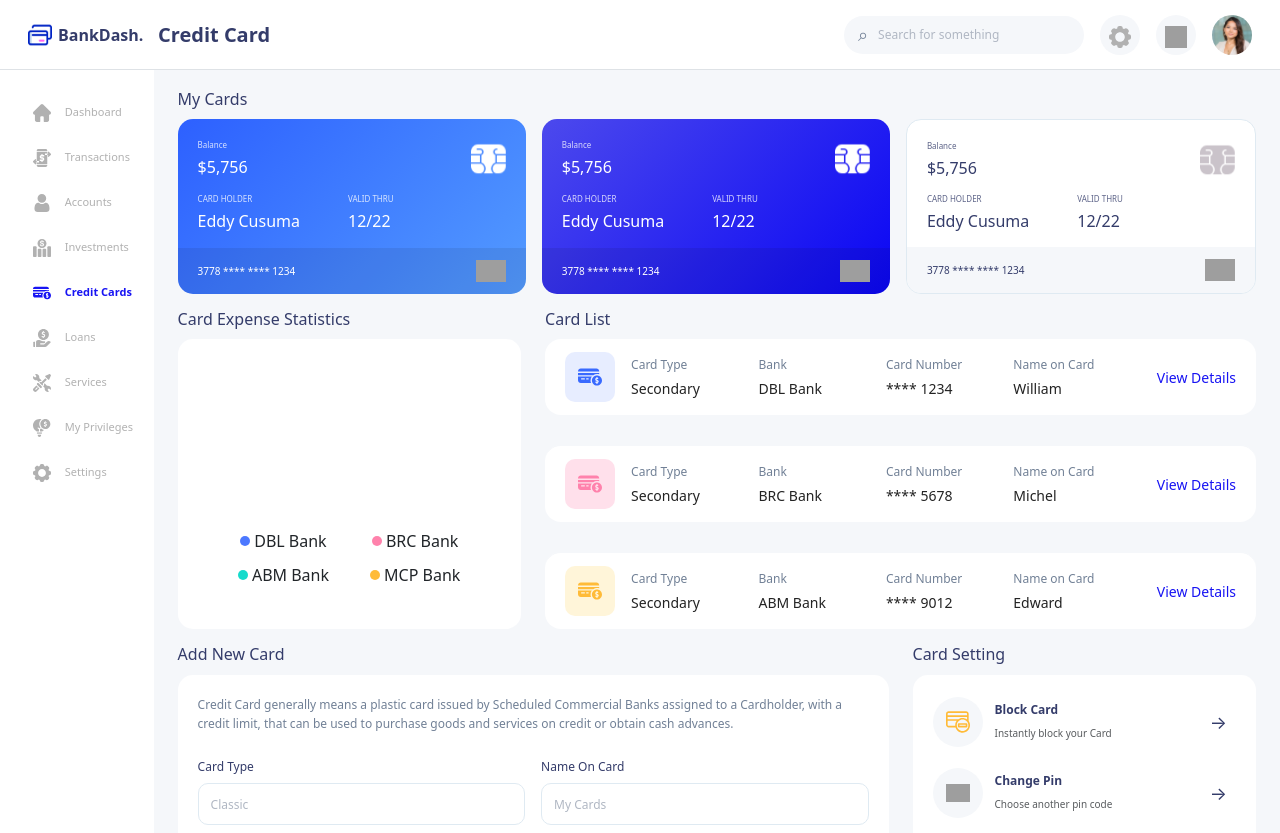
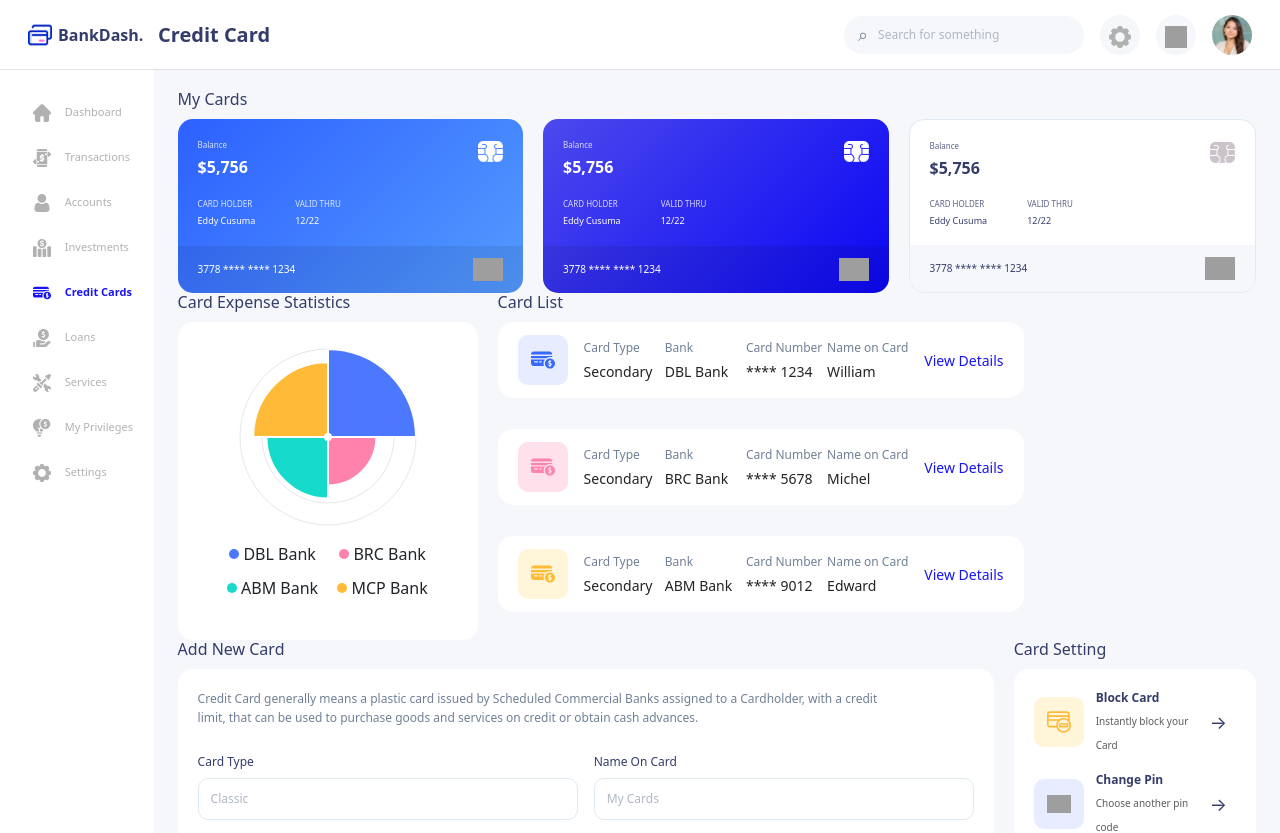
Before and after one commit to LiamDzer/technical-test, a React (Vite) app: page / in a window 1280 px wide. Shown: the top 833 px of the page. Built offline with nearby package versions, Linux system fonts and the light colour scheme; grey boxes are pictures that could not be loaded.

Commit message:
Update Project 5

```diff
--- a/src/components/Credit Cards.tsx
+++ b/src/components/Credit Cards.tsx
@@ -68,25 +68,30 @@ const CreditCard = () => {
     },
   ];
 
-  // Credit Card Component
   return (
     <main className="creditcard flex-grow-1">
+      {/* My Cards */}
       <section>
         <h6 className="section-title">My Cards</h6>
 
-        <div className="d-flex gap-3">
+        <div className="my-cards">
           {cards.map((card, index) => (
-            <div className={`credit-card card-${index + 1}`} key={index}>
-              <div className="d-flex justify-content-between">
+            <div
+              className={`credit-card card-${index + 1}`}
+              key={index}
+            >
+              <div className="credit-card-top">
                 <div>
                   <small>Balance</small>
-                  <div>{card.balance}</div>
+                  <div className="credit-card-balance">
+                    {card.balance}
+                  </div>
                 </div>
 
                 <img src={card.chip} alt="" />
               </div>
 
-              <div className="d-flex gap-5">
+              <div className="credit-card-details">
                 <div>
                   <small>CARD HOLDER</small>
                   <div>{card.cardHolder}</div>
@@ -98,7 +103,7 @@ const CreditCard = () => {
                 </div>
               </div>
 
-              <div className="card-number d-flex justify-content-between align-items-center">
+              <div className="card-number">
                 <span>{card.number}</span>
                 <img src={card.decor} alt="" />
               </div>
@@ -107,39 +112,44 @@ const CreditCard = () => {
         </div>
       </section>
 
-      <div className="row mt-3 align-items-stretch">
-        <section className="col-4 d-flex flex-column">
+      {/* Card Expense + Card List */}
+      <div className="creditcard-bottom">
+        <section className="card-expense-section">
           <h6 className="section-title">Card Expense Statistics</h6>
 
-          <div className="creditcard-box statistics flex-grow-1">
+          <div className="creditcard-box card-expense-box">
             <CardExpenseStatistics />
           </div>
         </section>
 
-        <section className="col-8">
+        <section className="card-list-section">
           <h6 className="section-title">Card List</h6>
 
           <div className="card-list-wrapper">
             {cardList.map((card) => (
-              <CardListItem key={card.cardNumber} {...card} />
+              <CardListItem
+                key={card.cardNumber}
+                {...card}
+              />
             ))}
           </div>
         </section>
       </div>
 
-      <div className="row mt-3 align-items-stretch">
-        <section className="col-8 d-flex flex-column ">
+      {/* Add New Card + Card Setting */}
+      <div className="creditcard-bottom">
+        <section className="add-card-section">
           <h6 className="section-title">Add New Card</h6>
 
-          <div className="creditcard-box flex-grow-1">
+          <div className="creditcard-box">
             <AddNewCard />
           </div>
         </section>
 
-        <section className="col-4 d-flex flex-column">
+        <section className="card-setting-section">
           <h6 className="section-title">Card Setting</h6>
 
-          <div className="creditcard-box flex-grow-1">
+          <div className="creditcard-box">
             <CardSetting />
           </div>
         </section>
--- a/src/components/creditCardPartComponents/Card Expense.tsx
+++ b/src/components/creditCardPartComponents/Card Expense.tsx
@@ -1,14 +1,102 @@
 const CardExpenseStatistics = () => {
   const expenses = [
-    { name: "DBL Bank", color: "#4C78FF" },
-    { name: "BRC Bank", color: "#FF82AC" },
-    { name: "ABM Bank", color: "#16DBCC" },
-    { name: "MCP Bank", color: "#FFBB38" },
+    { name: "DBL Bank", color: "#4C78FF", value: 100 },
+    { name: "BRC Bank", color: "#FF82AC", value: 55 },
+    { name: "ABM Bank", color: "#16DBCC", value: 70 },
+    { name: "MCP Bank", color: "#FFBB38", value: 85 },
+  ];
+
+  const size = 220;
+  const center = size / 2;
+  const maxRadius = size * 0.4;
+  const maxValue = 100;
+
+  const getPoint = (angle: number, radius: number) => {
+    const radians = ((angle - 90) * Math.PI) / 180;
+
+    return {
+      x: center + radius * Math.cos(radians),
+      y: center + radius * Math.sin(radians),
+    };
+  };
+
+  const createSection = (
+    startAngle: number,
+    endAngle: number,
+    value: number,
+  ) => {
+    const radius = (value / maxValue) * maxRadius;
+
+    const start = getPoint(startAngle, radius);
+    const end = getPoint(endAngle, radius);
+
+    return `
+      M ${center} ${center}
+      L ${start.x} ${start.y}
+      A ${radius} ${radius} 0 0 1 ${end.x} ${end.y}
+      Z
+    `;
+  };
+
+  const sections = [
+    {
+      start: 0,
+      end: 90,
+      value: expenses[0].value,
+      color: expenses[0].color,
+    },
+    {
+      start: 90,
+      end: 180,
+      value: expenses[1].value,
+      color: expenses[1].color,
+    },
+    {
+      start: 180,
+      end: 270,
+      value: expenses[2].value,
+      color: expenses[2].color,
+    },
+    {
+      start: 270,
+      end: 360,
+      value: expenses[3].value,
+      color: expenses[3].color,
+    },
   ];
 
   return (
     <div className="content-box card-expense-statistics">
-      <div className="expense-chart">{/* Chart goes here */}</div>
+      <div className="expense-chart">
+        <svg width={size} height={size} viewBox={`0 0 ${size} ${size}`}>
+          {/* Background circles */}
+          {[0.25, 0.5, 0.75, 1].map((scale) => (
+            <circle
+              key={scale}
+              cx={center}
+              cy={center}
+              r={maxRadius * scale}
+              fill="none"
+              stroke="#E5E7EB"
+              strokeWidth="1"
+            />
+          ))}
+
+          {/* Four 90° sections */}
+          {sections.map((section, index) => (
+            <path
+              key={index}
+              d={createSection(section.start, section.end, section.value)}
+              fill={section.color}
+              stroke="#FFFFFF"
+              strokeWidth="2"
+            />
+          ))}
+
+          {/* Center point */}
+          <circle cx={center} cy={center} r="4" fill="#FFFFFF" />
+        </svg>
+      </div>
 
       <div className="expense-legend-grid">
         {expenses.map((expense) => (
--- a/src/components/creditCardPartComponents/Card Settings.tsx
+++ b/src/components/creditCardPartComponents/Card Settings.tsx
@@ -47,13 +47,15 @@ const CardSetting = () => {
             className="card-setting-item d-flex align-items-center"
             key={setting.title}
           >
-            <div className="card-setting-icon rounded-circle">
-              <img src={setting.logo} />
+            <div
+              className="card-setting-icon"
+              style={{ backgroundColor: setting.color }}
+            >
+              <img src={setting.logo} alt="" />
             </div>
 
             <div>
               <div className="fw-semibold">{setting.title}</div>
-
               <small className="text-muted">{setting.description}</small>
             </div>
 
--- a/src/index.css
+++ b/src/index.css
@@ -1,16 +1,27 @@
-/*Import Font*/
+/* =========================
+   Fonts
+========================= */
+
 @import url('https://fonts.googleapis.com/css2?family=Inter:wght@400;500;600;700&family=Lato:wght@400;700&family=Montserrat:wght@400;500;600;700&display=swap');
 
-/*Global CSS*/
+
+/* =========================
+   Global
+========================= */
+
 body {
   font-family: 'Inter', sans-serif;
 }
 
-/*Header CSS*/
+
+/* =========================
+   Header
+========================= */
+
 .header {
   min-height: 70px;
   padding: 0 28px;
-  background-color: white;
+  background-color: #ffffff;
 }
 
 .header-logo {
@@ -51,8 +62,8 @@ body {
   border: none;
   outline: none;
   background: transparent;
+  color: #343c6a;
   font-size: 12px;
-  color: #343c6a;
 }
 
 .search-box input::placeholder {
@@ -63,6 +74,7 @@ body {
   width: 40px;
   height: 40px;
   padding: 9px;
+  border: none;
   background-color: #f5f7fa;
 }
 
@@ -77,18 +89,24 @@ body {
   object-fit: cover;
 }
 
-/*Dashboard CSS*/
+
+/* =========================
+   Dashboard
+========================= */
+
 .dashboard {
   min-width: 12%;
-  background-color: #ffffff;
   padding-top: 20px;
   padding-left: 1%;
+  background-color: #ffffff;
 }
 
 .menu-item {
   height: 45px;
+  display: flex;
+  align-items: center;
+  gap: 14px;
   padding: 0 20px;
-  gap: 14px;
   color: #b1b1b1;
   font-size: 11px;
   cursor: pointer;
@@ -105,52 +123,63 @@ body {
   font-weight: 600;
 }
 
-/*Credit Card CSS*/
+
+/* =========================
+   Credit Cards Page
+========================= */
 
 .creditcard {
-  background-color: #f5f7fa;
+  min-height: 0;
   padding: 20px 24px;
   overflow-y: auto;
-  min-height: 0;
+  background-color: #f5f7fa;
 }
 
 .section-title {
+  margin-bottom: 10px;
   color: #343c6a;
-  margin-bottom: 10px;
 }
 
 .creditcard-box {
-  background-color: white;
+  padding: 20px;
   border-radius: 15px;
-  padding: 20px;
+  background-color: #ffffff;
 }
+
+
+/* =========================
+   My Cards
+========================= */
 
 .my-cards {
   display: flex;
+  width: 100%;
   gap: 20px;
-  width: 100%;
 }
 
 .credit-card {
   flex: 1;
   min-width: 0;
   aspect-ratio: 2 / 1;
-
-  padding: 20px;
-  border-radius: 15px;
-
-  color: white;
-  overflow: hidden;
-
   display: flex;
   flex-direction: column;
   justify-content: space-between;
+  padding: 20px;
+  overflow: hidden;
+  border-radius: 15px;
+  color: #ffffff;
 }
 
 .credit-card-top {
   display: flex;
+  align-items: flex-start;
   justify-content: space-between;
-  align-items: flex-start;
+}
+
+.credit-card-top img {
+  width: 25px;
+  height: 25px;
+  object-fit: contain;
 }
 
 .credit-card small {
@@ -167,8 +196,8 @@ body {
 
 .credit-card-details {
   display: flex;
+  align-items: flex-end;
   gap: 40px;
-  align-items: flex-end;
 }
 
 .credit-card-details div {
@@ -180,15 +209,12 @@ body {
   font-size: 9px;
 }
 
-
 .card-number {
-  margin: 0 -20px -20px;
-  padding: 12px 20px;
-
   display: flex;
   align-items: center;
   justify-content: space-between;
-
+  margin: 0 -20px -20px;
+  padding: 12px 20px;
   background-color: rgba(0, 0, 0, 0.08);
   font-size: 10px;
 }
@@ -196,12 +222,6 @@ body {
 .card-number img {
   width: 30px;
   height: auto;
-}
-
-.credit-card-top img {
-  width: 25px;
-  height: 25px;
-  object-fit: contain;
 }
 
 .card-1 {
@@ -213,14 +233,42 @@ body {
 }
 
 .card-3 {
-  background: white;
+  border: 1px solid #dfeaf2;
+  background-color: #ffffff;
   color: #343c6a;
-  border: 1px solid #dfeaf2;
 }
 
 .card-3 .card-number {
   background-color: #f5f7fa;
 }
+
+
+/* =========================
+   Card List + Expense
+========================= */
+
+/*
+   Use the class below on the parent that contains
+   Card List and Card Expense Statistics.
+*/
+
+.creditcard-bottom {
+  display: flex;
+  align-items: stretch;
+  gap: 20px;
+}
+
+.creditcard-bottom > * {
+  min-width: 0;
+}
+
+.card-list-wrapper,
+.card-expense-statistics {
+  box-sizing: border-box;
+}
+
+
+/* Card Expense */
 
 .card-expense-statistics {
   min-height: 250px;
@@ -232,12 +280,12 @@ body {
   display: flex;
   align-items: center;
   justify-content: center;
+  margin-bottom: 30px;
 }
 
 .expense-legend-grid {
   display: grid;
-  grid-template-columns: 1fr 1fr;
-  column-gap: 0px;
+  grid-template-columns: repeat(2, 1fr);
   row-gap: 10px;
 }
 
@@ -248,7 +296,7 @@ body {
 }
 
 
-/*Card List*/
+/* Card List */
 
 .card-list {
   display: flex;
@@ -256,19 +304,19 @@ body {
   gap: 10px;
 }
 
+.card-list-wrapper {
+  display: flex;
+  flex-direction: column;
+  gap: 30px;
+}
+
 .card-list-item {
   display: flex;
   align-items: center;
   gap: 16px;
   padding: 13px 20px;
+  border-radius: 16px;
   background-color: #ffffff;
-  border-radius: 16px;
-}
-
-.card-list-wrapper {
-  display: flex;
-  flex-direction: column;
-  gap: 30px;
 }
 
 .card-list-item + .card-list-item {
@@ -279,10 +327,10 @@ body {
   width: 50px;
   height: 50px;
   flex-shrink: 0;
-  border-radius: 10px;
   display: flex;
   align-items: center;
   justify-content: center;
+  border-radius: 10px;
 }
 
 .card-list-icon img {
@@ -292,10 +340,10 @@ body {
 }
 
 .card-list-info {
+  flex: 1;
+  min-width: 0;
   display: grid;
   grid-template-columns: repeat(4, minmax(0, 1fr));
-  flex: 1;
-  min-width: 0;
 }
 
 .card-list-field {
@@ -305,13 +353,13 @@ body {
 }
 
 .card-list-label {
+  color: #718096;
   font-size: 12px;
-  color: #718096;
 }
 
 .card-list-value {
+  color: #232323;
   font-size: 14px;
-  color: #232323;
 }
 
 .card-list-details {
@@ -321,21 +369,22 @@ body {
   white-space: nowrap;
 }
 
-
-/*Add New Card*/
+/* =========================
+   Add New Card
+========================= */
 
 .form-description {
   max-width: 700px;
   margin-bottom: 20px;
+  color: #718096;
   font-size: 12px;
   line-height: 1.6;
-  color: #718096;
 }
 
 .creditcard-box .form-label {
   margin-bottom: 7px;
+  color: #343c6a;
   font-size: 12px;
-  color: #343c6a;
 }
 
 .creditcard-box .form-control {
@@ -363,7 +412,9 @@ body {
 }
 
 
-/*Credit Card Setting*/
+/* =========================
+   Card Settings
+========================= */
 
 .card-setting-item {
   min-height: 55px;
@@ -372,13 +423,12 @@ body {
 .card-setting-icon {
   width: 50px;
   height: 50px;
-  margin-right: 12px;
+  flex-shrink: 0;
   display: flex;
   align-items: center;
   justify-content: center;
-  background-color: #f5f7fa;
+  margin-right: 12px;
   border-radius: 10px;
-  flex-shrink: 0;
 }
 
 .card-setting-icon img {
@@ -388,8 +438,8 @@ body {
 }
 
 .card-setting-item .fw-semibold {
+  color: #343c6a;
   font-size: 12px;
-  color: #343c6a;
 }
 
 .card-setting-item small {
@@ -401,15 +451,17 @@ body {
   font-size: 18px;
 }
 
-/*Service CSS*/
+/* =========================
+   Services
+========================= */
 
 .services-page {
   flex: 1;
   min-width: 0;
   min-height: 0;
   padding: 20px 24px;
+  overflow-y: auto;
   background-color: #f5f7fa;
-  overflow-y: auto;
 }
 
 .services-featured {
@@ -424,8 +476,8 @@ body {
   align-items: center;
   gap: 14px;
   padding: 18px;
+  border-radius: 15px;
   background-color: #ffffff;
-  border-radius: 15px;
 }
 
 .featured-service-icon {
@@ -483,15 +535,15 @@ body {
   align-items: center;
   gap: 20px;
   padding: 16px 20px;
+  border-radius: 12px;
   background-color: #ffffff;
-  border-radius: 12px;
 }
 
 .service-list-main {
+  min-width: 0;
   display: flex;
   align-items: center;
   gap: 14px;
-  min-width: 0;
 }
 
 .service-list-icon {
@@ -510,11 +562,12 @@ body {
   object-fit: contain;
 }
 
-.service-list-title {
+.service-list-title,
+.service-list-column {
+  min-width: 0;
   display: flex;
   flex-direction: column;
   gap: 4px;
-  min-width: 0;
 }
 
 .service-list-title span,
@@ -528,13 +581,6 @@ body {
 .service-list-column small {
   color: #718096;
   font-size: 10px;
-}
-
-.service-list-column {
-  display: flex;
-  flex-direction: column;
-  gap: 4px;
-  min-width: 0;
 }
 
 .service-view-button {
@@ -568,27 +614,29 @@ body {
   }
 }
 
-/*Settings CSS*/
+/* =========================
+   Settings
+========================= */
 
 .settings {
   min-width: 0;
   min-height: 0;
+  padding: 20px 24px;
   overflow-y: auto;
-  padding: 20px 24px;
   background-color: #f5f7fa;
 }
 
 .settings-box {
+  padding: 0 20px 20px;
+  border-radius: 15px;
   background-color: #ffffff;
-  border-radius: 15px;
-  padding: 0 20px 20px;
 }
 
 .settings-tabs {
+  height: 48px;
   display: flex;
   align-items: center;
   gap: 40px;
-  height: 48px;
   border-bottom: 1px solid #edf0f5;
 }
 
@@ -617,6 +665,11 @@ body {
   border-radius: 2px;
   background-color: #1814f3;
 }
+
+
+/* =========================
+   Edit Profile
+========================= */
 
 .edit-profile {
   padding-top: 38px;
@@ -741,6 +794,10 @@ body {
   background-color: #100dd0;
 }
 
+/* =========================
+   Preferences
+========================= */
+
 .preferences {
   padding: 38px 0 20px;
 }
@@ -791,10 +848,10 @@ body {
 }
 
 .notification-item {
+  min-height: 42px;
   display: flex;
   align-items: center;
   justify-content: flex-start;
-  min-height: 42px;
   gap: 15px;
   color: #232323;
   font-size: 12px;
@@ -804,6 +861,7 @@ body {
   position: relative;
   width: 36px;
   height: 20px;
+  flex-shrink: 0;
   padding: 0;
   border: none;
   border-radius: 20px;
@@ -824,7 +882,7 @@ body {
 }
 
 .notification-toggle.active {
-  background-color: #16DBCC;
+  background-color: #16dbcc;
 }
 
 .notification-toggle.active span {
@@ -852,6 +910,11 @@ body {
   background-color: #100dd0;
 }
 
+
+/* =========================
+   Security
+========================= */
+
 .settings-content {
   width: 100%;
   padding: 32px;
@@ -861,23 +924,23 @@ body {
 .settings-nav {
   display: flex;
   gap: 32px;
+  margin-bottom: 32px;
   border-bottom: 1px solid #e5e7eb;
-  margin-bottom: 32px;
 }
 
 .settings-nav button {
+  padding: 0 0 14px;
+  border: none;
   background: none;
-  border: none;
-  padding: 0 0 14px;
+  color: #6b7280;
   font-size: 15px;
-  color: #6b7280;
   cursor: pointer;
 }
 
 .settings-nav button.active {
+  border-bottom: 2px solid #111827;
   color: #111827;
   font-weight: 600;
-  border-bottom: 2px solid #111827;
 }
 
 .security-section {
@@ -885,10 +948,10 @@ body {
 }
 
 .security-section h2 {
+  margin: 0 0 18px;
+  color: #111827;
   font-size: 18px;
   font-weight: 600;
-  margin: 0 0 18px;
-  color: #111827;
 }
 
 .two-factor-row {
@@ -902,27 +965,26 @@ body {
 .toggle {
   width: 44px;
   height: 24px;
+  display: flex;
+  align-items: center;
   padding: 2px;
   border: none;
   border-radius: 999px;
-  background: #d1d5db;
+  background-color: #d1d5db;
   cursor: pointer;
-  display: flex;
-  align-items: center;
-  transition: background 0.2s ease;
+  transition: background-color 0.2s ease;
 }
 
 .toggle.enabled {
-  background: #16DBCC;
   justify-content: flex-end;
+  background-color: #16dbcc;
 }
 
 .toggle-circle {
   width: 20px;
   height: 20px;
-  background: white;
   border-radius: 50%;
-  transition: transform 0.2s ease;
+  background-color: #ffffff;
 }
 
 .password-fields {
@@ -939,9 +1001,9 @@ body {
 }
 
 .form-group label {
+  color: #374151;
   font-size: 14px;
   font-weight: 500;
-  color: #374151;
 }
 
 .form-group input {
@@ -969,13 +1031,13 @@ body {
   padding: 10px 24px;
   border: none;
   border-radius: 6px;
-  background: #111827;
-  color: white;
+  background-color: #111827;
+  color: #ffffff;
   font-size: 14px;
   font-weight: 500;
   cursor: pointer;
 }
 
 .save-button:hover {
-  background: #1f2937;
+  background-color: #1f2937;
 }
```
